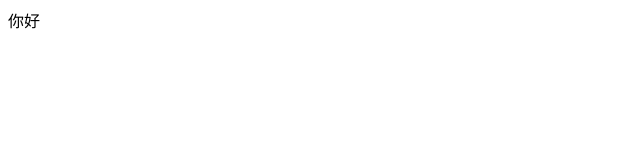
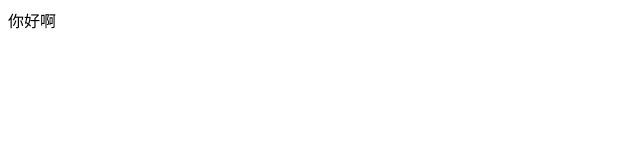
Before and after one commit to xw0063/xw0063, a plain HTML site: page index.html in a window 1280 px wide. Shown: the full height of the page, 0-640 px from the left. Drawn offline with Linux system fonts and the light colour scheme.

Commit message:
Update index.html

```diff
--- a/index.html
+++ b/index.html
@@ -5,7 +5,7 @@
 		<title></title>
 	</head>
 	<body>
-		<div>你好</div>
+		<div>你好啊</div>
 	</body>
 
 </html>
```
